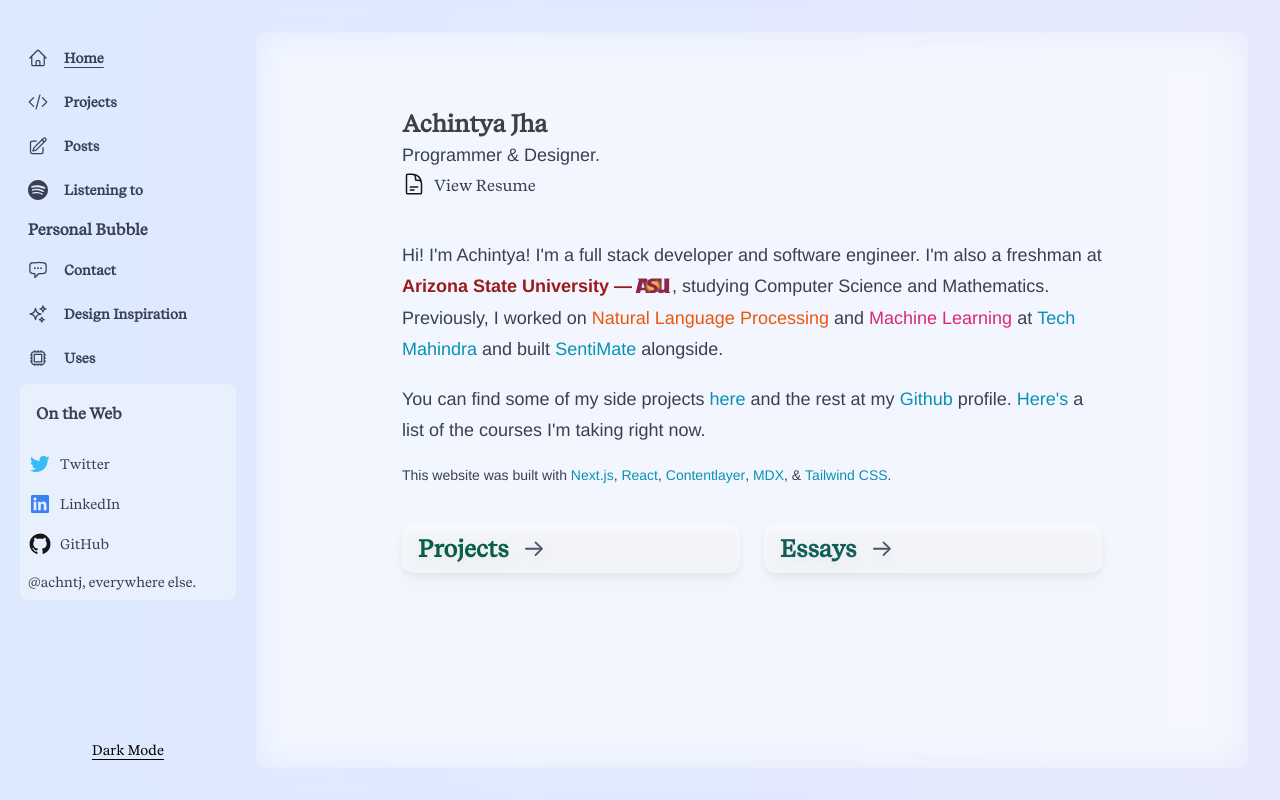
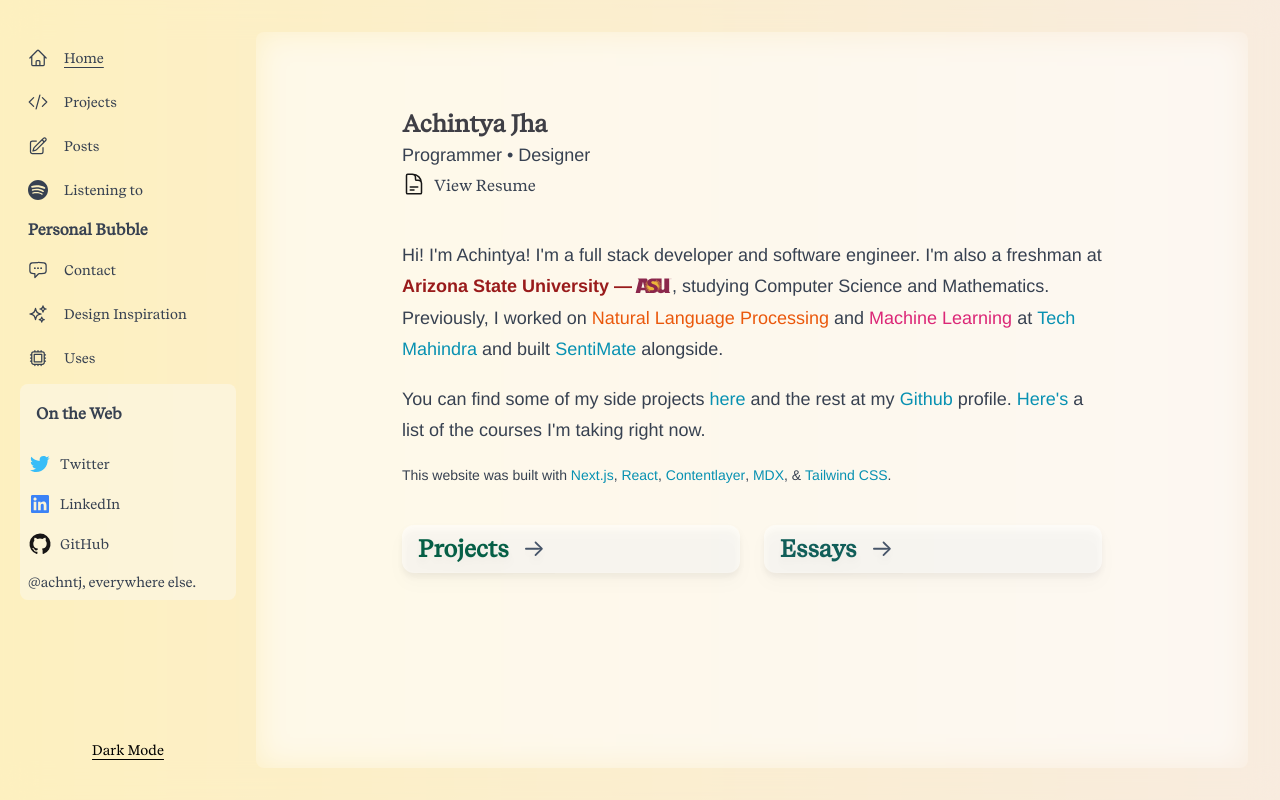
Before and after one commit to achntj/garden, a Next.js app: page / in a window 1280 px wide. Built offline with nearby package versions, Linux system fonts and the light colour scheme; a web font is replaced by a local one.

Commit message:
update gradients and dark bg

```diff
--- a/components/Base.tsx
+++ b/components/Base.tsx
@@ -7,7 +7,7 @@
   const [open, setOpen] = useState(false);
   return (
     <>
-      <div className="sm:bg-white sm:bg-opacity-60 dark:bg-opacity-100 sm:backdrop-blur-lg dark:bg-neutral-900 sm:dark:bg-[#101010] dark:bg-none prose-a:text-cyan-600 prose-a:no-underline prose-a:transition dark:prose-a:text-zinc-300 hover:prose-a:text-cyan-800 dark:hover:prose-a:text-pink-600 prose-headings:font-title dark:prose-headings:text-slate-200 dark:prose-strong:text-zinc-300 prose-blockquote:border-emerald-400 dark:prose-blockquote:text-zinc-300">
+      <div className="sm:bg-white sm:bg-opacity-60 dark:bg-opacity-100 sm:backdrop-blur-lg dark:bg-neutral-900 sm:dark:bg-black dark:bg-none prose-a:text-cyan-600 prose-a:no-underline prose-a:transition dark:prose-a:text-zinc-300 hover:prose-a:text-cyan-800 dark:hover:prose-a:text-pink-600 prose-headings:font-title dark:prose-headings:text-slate-200 dark:prose-strong:text-zinc-300 prose-blockquote:border-emerald-400 dark:prose-blockquote:text-zinc-300">
         <div className="p-5 sm:hidden">
           <Bars3Icon onClick={() => setOpen(true)} className="h-6 w-6" />
         </div>
--- a/components/Container.tsx
+++ b/components/Container.tsx
@@ -10,9 +10,7 @@
       />
       <div className="flex flex-col sm:ml-56 px-8 sm:px-0 min-h-screen max-h-screen overflow-y-auto">
         <div className="sm:overflow-scroll text-gray-700 prose flex-grow dark:text-[#a0a0a0] prose-p:font-body sm:m-8 sm:p-4 sm:rounded-lg sm:dark:bg-neutral-900 sm:bg-white sm:bg-opacity-0 dark:bg-opacity-100 sm:backdrop-blur-lg">
-          <div className="max-w-[700px] mx-auto sm:pt-10 pb-40 ">
-            {children}
-          </div>
+          <div className="max-w-[700px] mx-auto sm:pt-10">{children}</div>
         </div>
       </div>
     </>
--- a/components/NavLink.tsx
+++ b/components/NavLink.tsx
@@ -10,7 +10,7 @@
         title={name}
         className={`${
           isActive ? "underline underline-offset-4" : ""
-        } font-semibold navLink flex items-center space-x-4 cursor-pointer hover:bg-neutral-50 dark:hover:bg-neutral-800 rounded-lg p-2`}
+        } navLink flex items-center space-x-4 cursor-pointer hover:bg-neutral-50 dark:hover:bg-neutral-800 rounded-lg p-2`}
       >
         {children}
         <p className="block">{name}</p>
--- a/pages/index.tsx
+++ b/pages/index.tsx
@@ -41,7 +41,7 @@
           <h1 className="text-2xl text-zinc-700 mb-0 antialiased">
             Achintya Jha
           </h1>
-          <p className="my-0">Programmer & Designer.</p>
+          <p className="my-0">Programmer &#x2022; Designer</p>
 
           <Link href="/Achintya_Jha_Resume.pdf">
             <div className="flex space-x-2 cursor-pointer font-title hover:underline underline-offset-4">
--- a/pages/projects.tsx
+++ b/pages/projects.tsx
@@ -22,7 +22,7 @@
     {
       name: "PetiteURL",
       url: "https://petite.vercel.app/",
-      desc: "THE URL Shortener that lets you choose your slug (if it's available) over random letters.",
+      desc: "Free to use URL Shortener that lets you choose your slug (if it's available) over random letters.",
       color: "#3486eb",
       stack: ["Next.JS", "TypeScript", "PostGres", "Prisma", "TailwindCSS"],
     },
@@ -42,7 +42,7 @@
     },
     {
       name: "Wordle Clone",
-      url: "https://wordle-python.up.railway.app/",
+      url: "https://github.com/achintyajha/wordle/",
       desc: "A (not nearly as interactive) clone of the popular game Wordle. Written in python.",
       color: "#1bc47d",
       stack: ["Python", "Flask"],
--- a/styles/globals.css
+++ b/styles/globals.css
@@ -28,8 +28,13 @@
 
 @layer components {
   .animGradient {
-    background-color: #a9c9ff;
-    background-image: linear-gradient(90deg, #a9c9ff 0%, #ffbbec 100%);
+    background-color: #fbda61;
+    background-image: linear-gradient(
+      90deg,
+      #fbda61 0%,
+      #e0c3fc 50%,
+      #8ec5fc 100%
+    );
 
     background-size: 400% 400%;
     animation: gradient 15s ease infinite;
```
